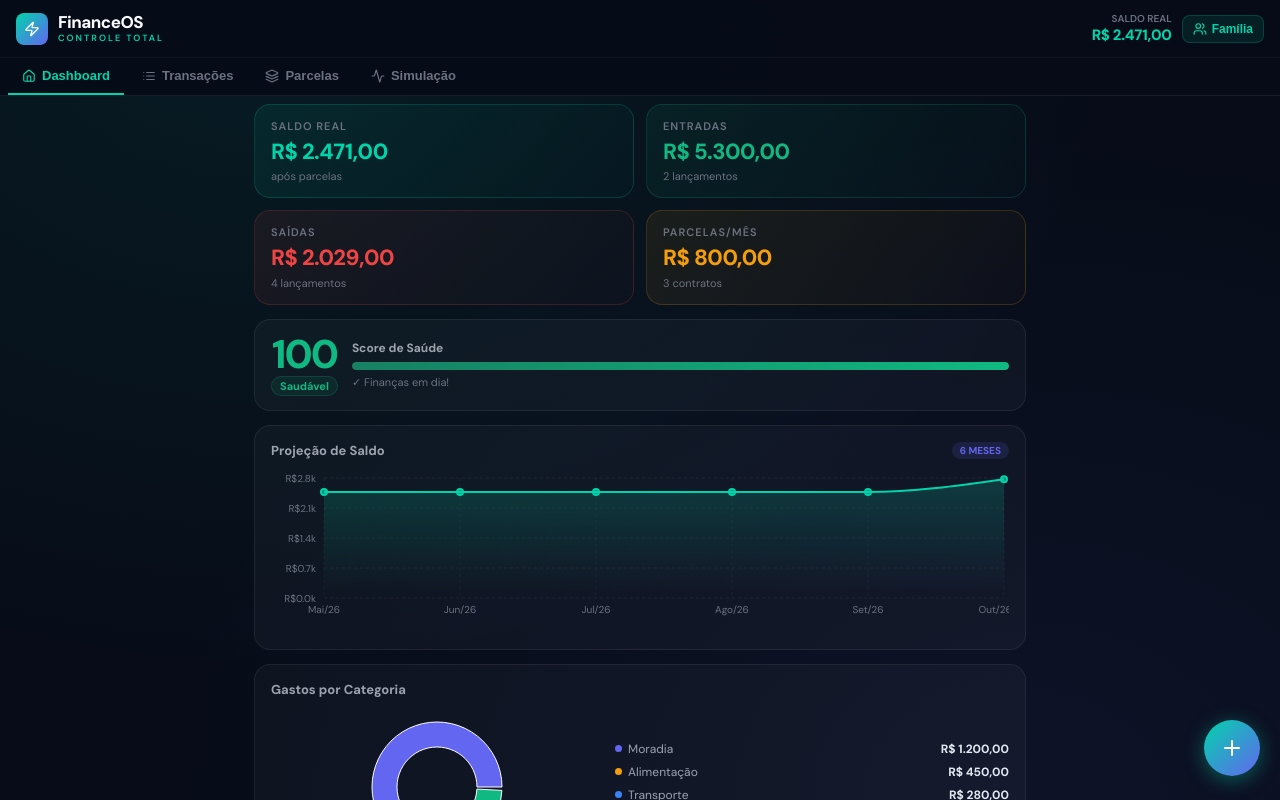
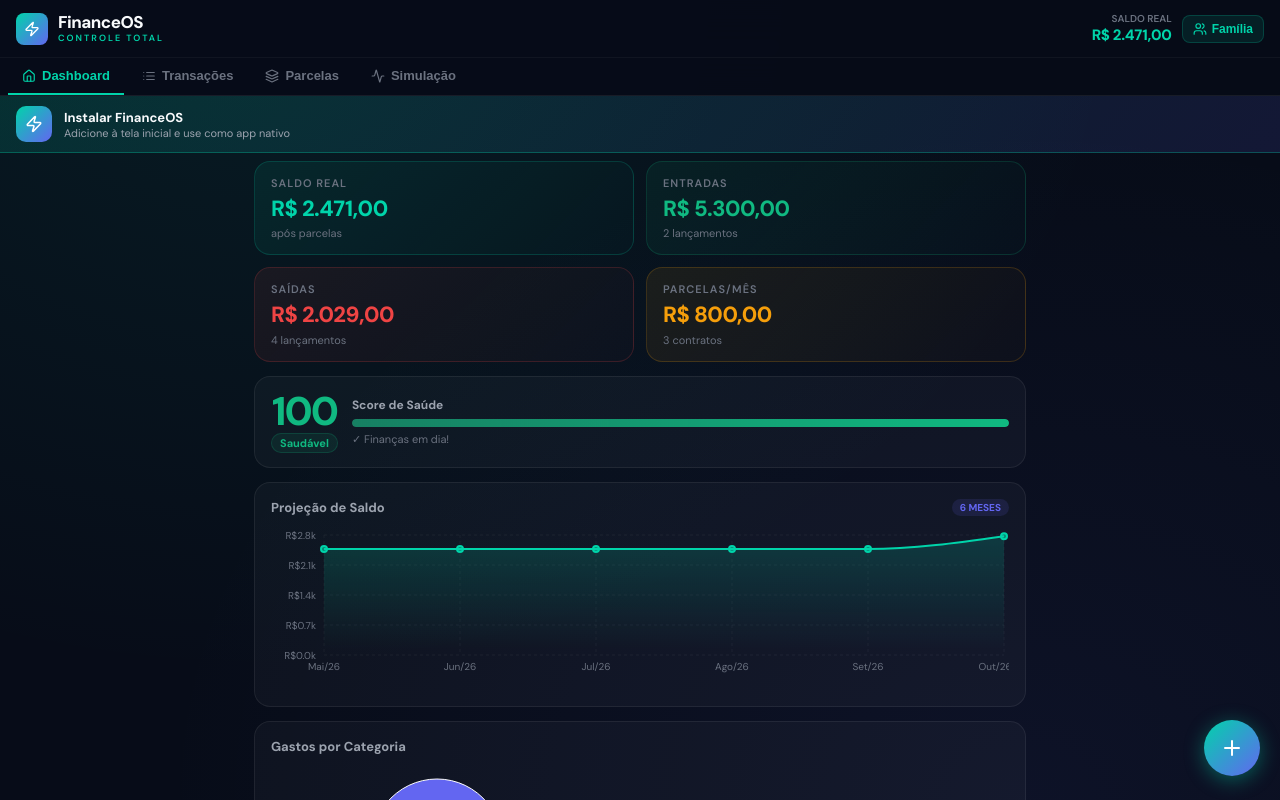
Before and after one commit to jefersongad19-bit/financeos, a React (Vite) app: page / in a window 1280 px wide. Built offline with nearby package versions, Linux system fonts and the light colour scheme.

Commit message:
Mostrar banner sempre

```diff
--- a/src/App.jsx
+++ b/src/App.jsx
@@ -455,7 +455,7 @@ export default function FinanceOS() {
 
 
       {/* ═══════════ BANNER INSTALAR PWA ═══════════ */}
-      {(installPrompt || (!isInstalled && /iphone|ipad|ipod/i.test(navigator.userAgent))) && (
+      {!isInstalled && (
         <div style={{ flexShrink: 0, background: "linear-gradient(135deg,#00d4aa22,#6366f122)", borderBottom: "1px solid rgba(0,212,170,0.3)", padding: "10px 16px", display: "flex", alignItems: "center", gap: 12 }}>
           <div style={{ width: 36, height: 36, background: "linear-gradient(135deg,#00d4aa,#6366f1)", borderRadius: 10, display: "flex", alignItems: "center", justifyContent: "center", flexShrink: 0 }}>
             <Zap size={18} color="#fff"/>
```
